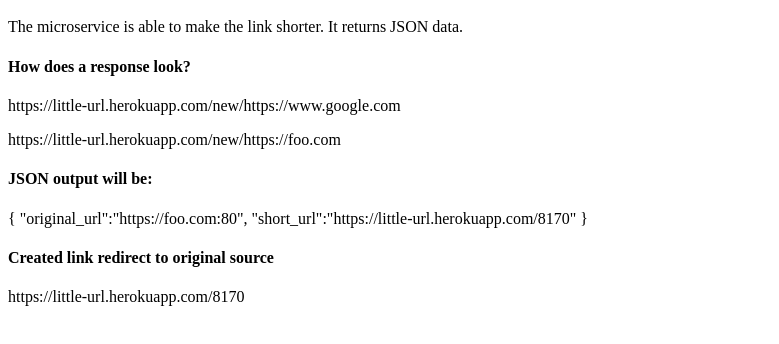
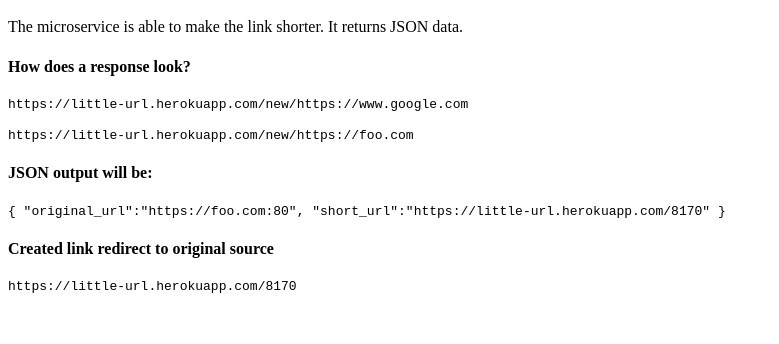
Before and after one commit to DeylEnergy/url-shortener-ms, a website: page views/index.html in a window 1280 px wide. Shown: the part 48-392 px from the top of the page, without its empty margins (0-779 px from the left). Drawn offline with Linux system fonts and the light colour scheme.

Commit message:
some changes

```diff
--- a/package.json
+++ b/package.json
@@ -23,6 +23,7 @@
   },
   "homepage": "https://github.com/DeylRaytop/url-shortener-ms#readme",
   "dependencies": {
-    "express": "^4.16.2"
+    "express": "^4.16.2",
+    "mongojs": "^2.4.1"
   }
 }
--- a/views/index.html
+++ b/views/index.html
@@ -6,13 +6,13 @@
     <h1>Url Shortener Microservice</h1>
     <p>The microservice is able to make the link shorter. It returns JSON data.</p>
     <h4>How does a response look?</h4>
-    <p>https://little-url.herokuapp.com/new/https://www.google.com</p>
-    <p>https://little-url.herokuapp.com/new/https://foo.com</p>
+    <p><code>https://little-url.herokuapp.com/new/https://www.google.com</code></p>
+    <p><code>https://little-url.herokuapp.com/new/https://foo.com</code></p>
     <h4>JSON output will be:</h4>
     <div>
-      { "original_url":"https://foo.com:80", "short_url":"https://little-url.herokuapp.com/8170" }
+      <code>{ "original_url":"https://foo.com:80", "short_url":"https://little-url.herokuapp.com/8170" }</code>
     </div>
     <h4>Created link redirect to original source</h4>
-    <p>https://little-url.herokuapp.com/8170</p>
+    <code><p>https://little-url.herokuapp.com/8170</p></code>
   </body>
 </html>
```
Also changed, not shown: server.js (+16 -0 lines), 2 other files.
